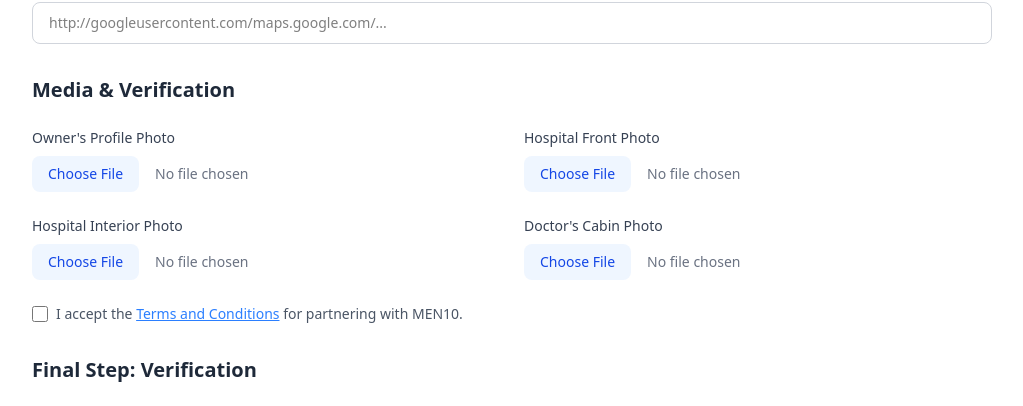
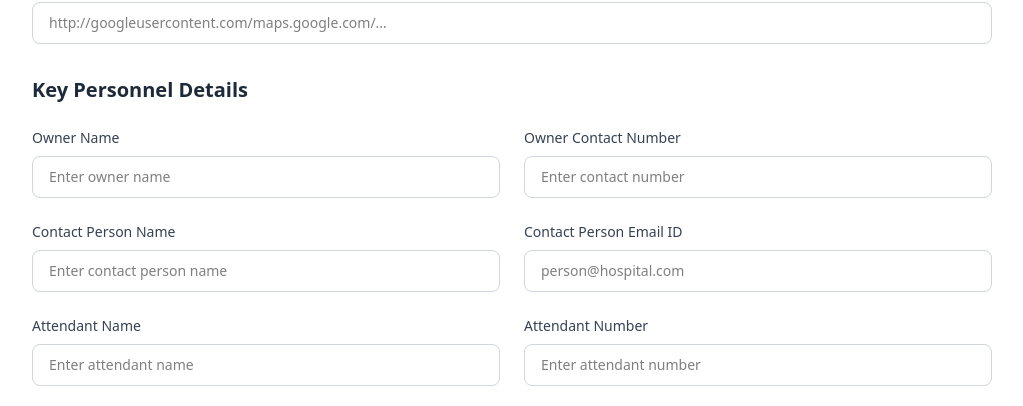
Before and after one commit to shrutika619/Lifeseed-Frontend, a Next.js app: page /joinnow in a window 1280 px wide. Shown: the part 753-1159 px from the top of the page, without its empty margins (128-1151 px from the left). Built offline with nearby package versions, Linux system fonts and the light colour scheme; no server answers.

Commit message:
join now page update

```diff
--- a/components/JoinNowPage/JoinNowPage.jsx
+++ b/components/JoinNowPage/JoinNowPage.jsx
@@ -310,6 +310,58 @@ const JoinNowPage = () => {
         </div>
       </div>
 
+      {/* ---------- Key Personnel Details ---------- */}
+      <div>
+        <h3 className="text-xl font-bold mb-6 text-gray-800">
+          Key Personnel Details
+        </h3>
+        <div className="grid md:grid-cols-2 gap-6">
+          <InputField
+            label="Owner Name"
+            name="ownerName"
+            placeholder="Enter owner name"
+            value={formData.ownerName}
+            onChange={handleInputChange}
+          />
+          <InputField
+            label="Owner Contact Number"
+            name="ownerContactNumber"
+            placeholder="Enter contact number"
+            value={formData.ownerContactNumber}
+            onChange={handleInputChange}
+          />
+          <InputField
+            label="Contact Person Name"
+            name="contactPersonName"
+            placeholder="Enter contact person name"
+            value={formData.contactPersonName}
+            onChange={handleInputChange}
+          />
+          <InputField
+            label="Contact Person Email ID"
+            type="email"
+            name="contactPersonEmail"
+            placeholder="person@hospital.com"
+            value={formData.contactPersonEmail}
+            onChange={handleInputChange}
+          />
+          <InputField
+            label="Attendant Name"
+            name="attendantName"
+            placeholder="Enter attendant name"
+            value={formData.attendantName}
+            onChange={handleInputChange}
+          />
+          <InputField
+            label="Attendant Number"
+            name="attendantNumber"
+            placeholder="Enter attendant number"
+            value={formData.attendantNumber}
+            onChange={handleInputChange}
+          />
+        </div>
+      </div>
+
       {/* ---------- Media & Verification ---------- */}
       <div>
         <h3 className="text-xl font-bold mb-6 text-gray-800">
```
